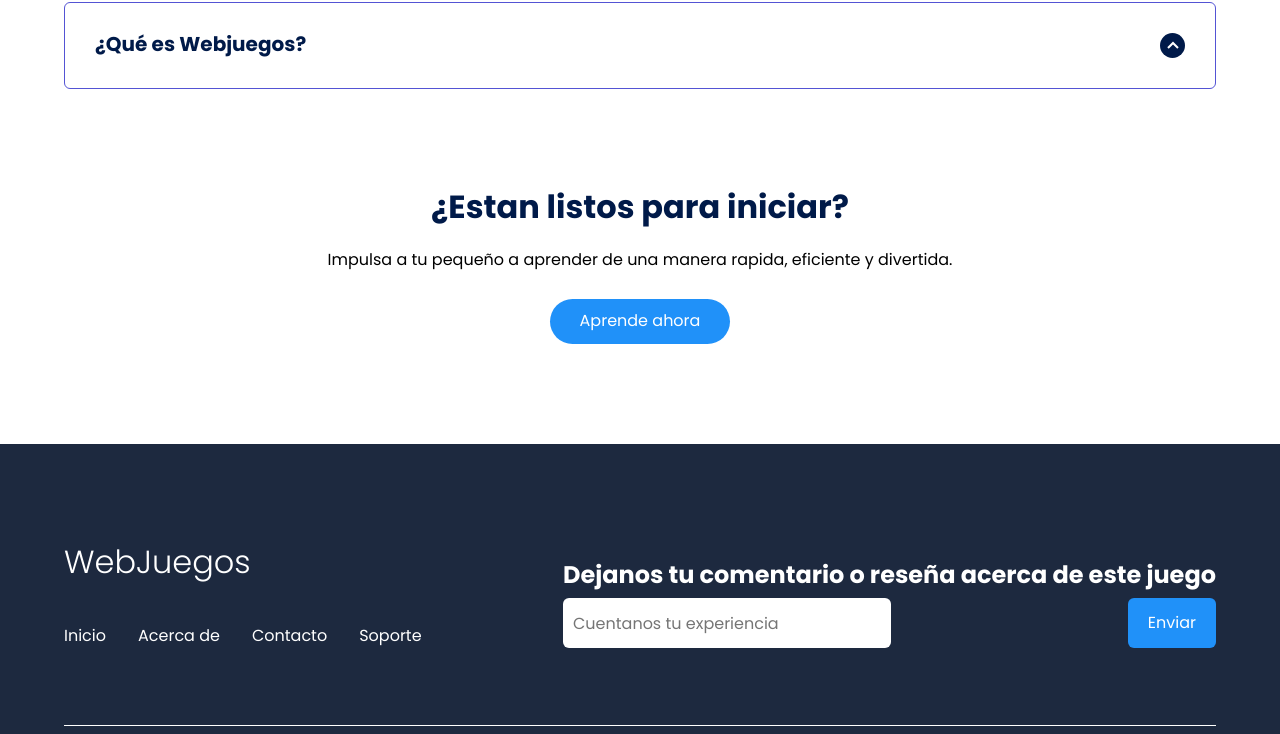
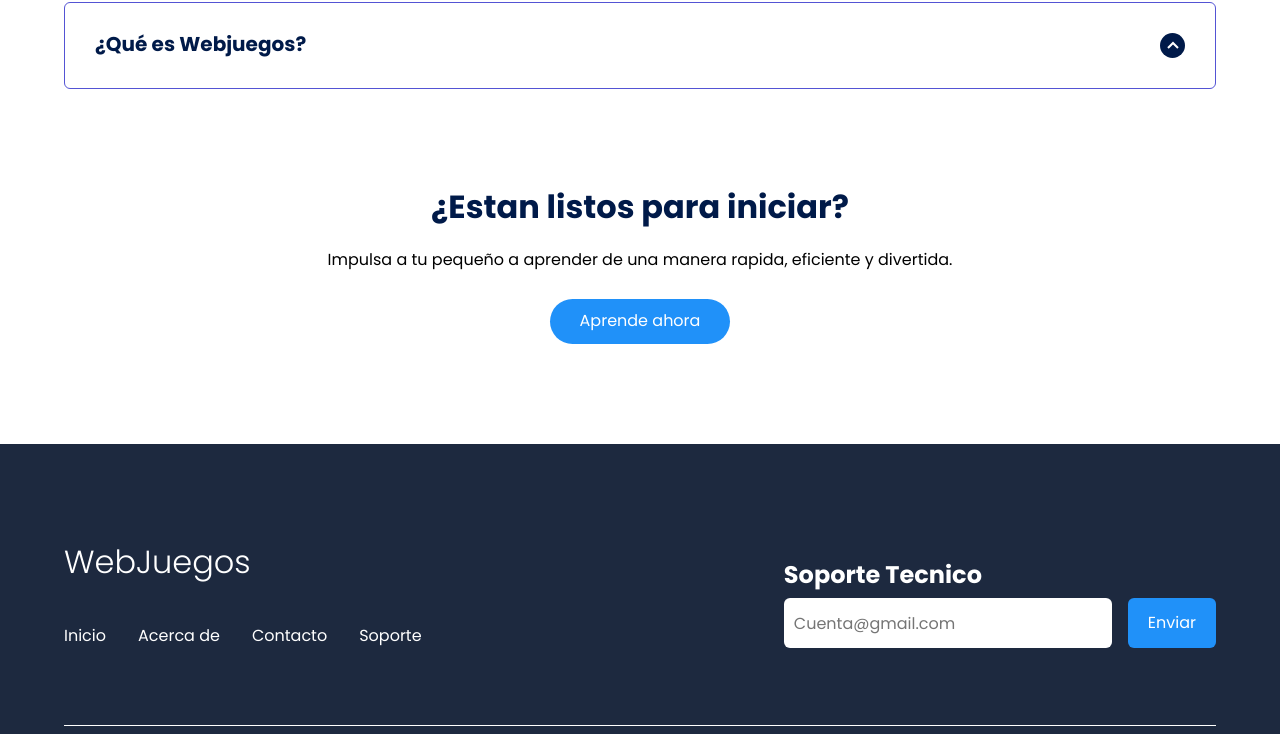
Before and after one commit to NinoNkn/NinoNkn.github.io, a plain HTML site: page index.html in a window 1280 px wide. Shown: the part 3711-4445 px from the top of the page. Drawn offline with Linux system fonts and the light colour scheme.

Commit message:
Update index.html
Email

```diff
--- a/index.html
+++ b/index.html
@@ -294,9 +294,9 @@
             </nav>
 
             <form class="footer__form" action="https://formspree.io/f/xwpeaweo" method="POST">
-                <h2 class="footer__newsletter">Dejanos tu comentario o reseña acerca de este juego</h2>
+                <h2 class="footer__newsletter">Soporte Tecnico</h2>
                 <div class="footer__inputs">
-                    <input type="email" placeholder="Cuentanos tu experiencia" class="footer__input" name="_replyto">
+                    <input type="email" placeholder="Cuenta@gmail.com" class="footer__input" name="_replyto">
                     <input type="submit" value="Enviar" class="footer__submit">
                 </div>
             </form>
```
